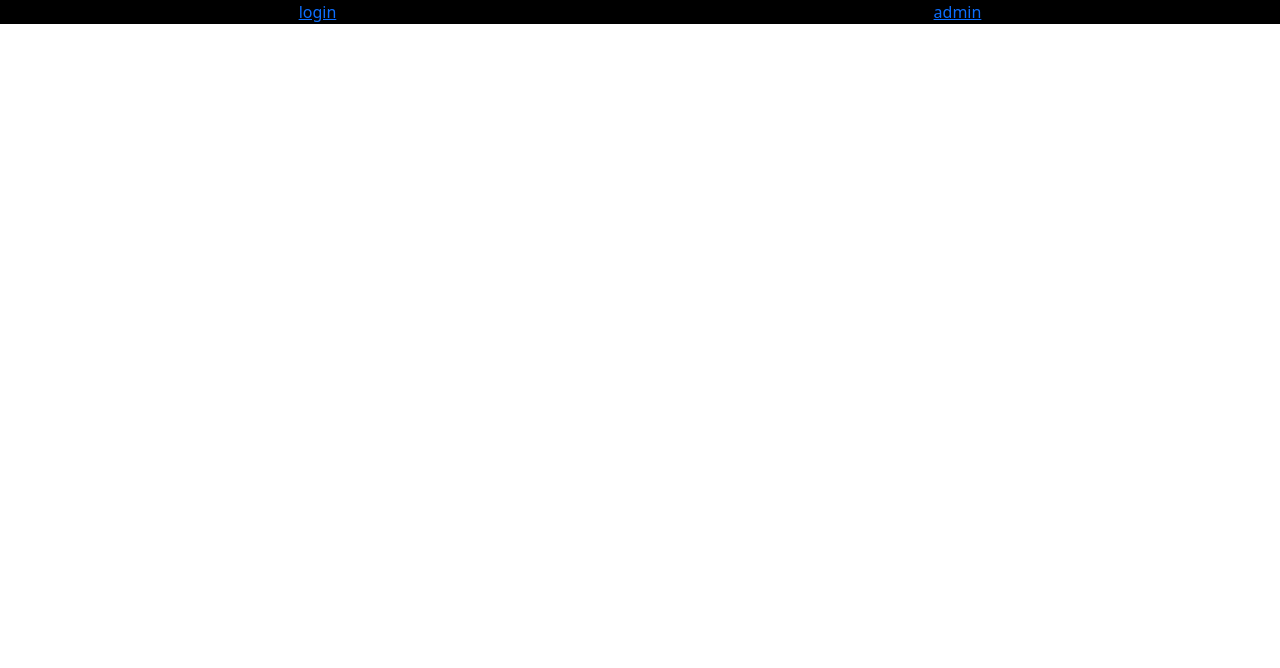
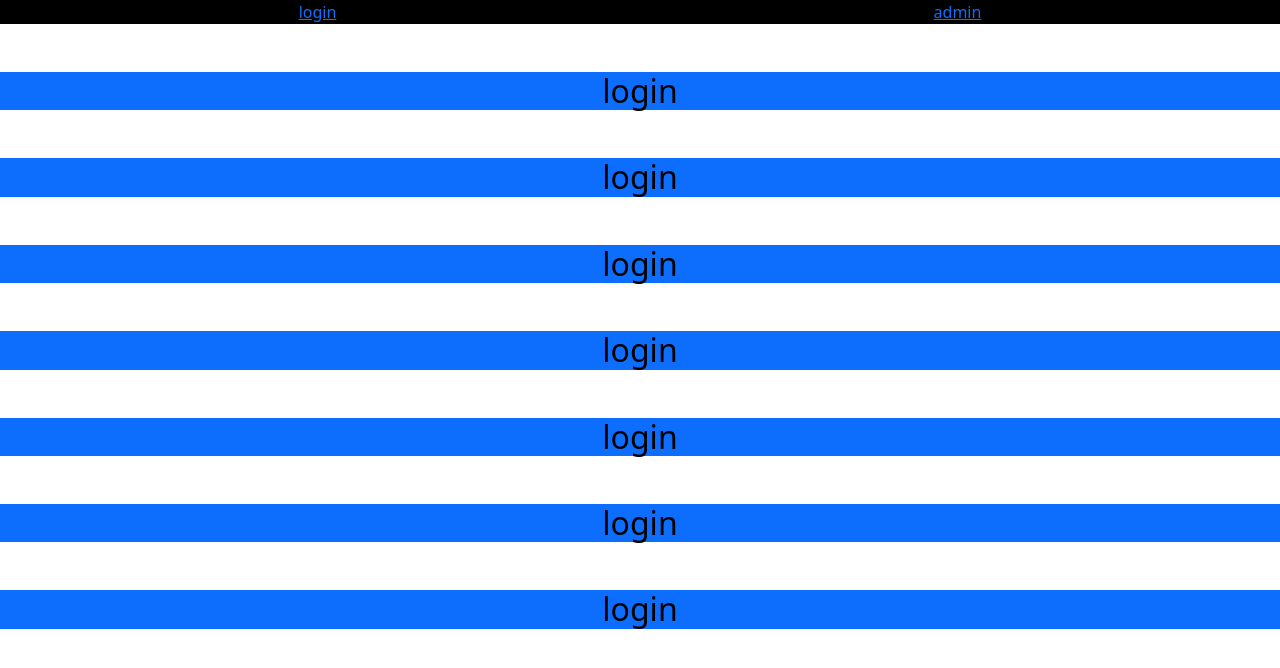
Before and after one commit to vinayb-1995/Ticketing_tool_frontend, a React (Create React App) app: page / in a window 1280 px wide. Shown: the top 668 px of the page. Built offline with nearby package versions, Linux system fonts and the light colour scheme.

Commit message:
basic setup

```diff
--- a/src/App.js
+++ b/src/App.js
@@ -1,12 +1,12 @@
 import './App.css';
 import Header from './components/Header/Header';
-import AppRoutes from './Routes.js/AppRoutes';
+import AppRoutes from './Routes/AppRoutes';
 
 function App() {
   return (
     <>
     <Header/>
-    <AppRoutes/>
+ <AppRoutes/>
     </>
   );
 }
--- a/src/Routes.js/AppRoutes.js
+++ /dev/null
@@ -1,15 +0,0 @@
-import { Route, Routes } from "react-router-dom";
-import Login from "../pages/Login/Login";
-import Admin from "../pages/Admin/Admin";
-
-const AppRoutes=()=>{
-    return(
-        <>
-        <Routes>
-            <Route path="/" elemetn={<Login/>}/>
-            <Route path="/admin" elemetn={<Admin/>}/>
-        </Routes>
-        </>
-    )
-}
-export default AppRoutes;
--- /dev/null
+++ b/src/Routes/AppRoutes.js
@@ -0,0 +1,15 @@
+import { Route, Routes } from "react-router-dom";
+import Login from "../pages/Login/Login";
+import Admin from "../pages/Admin/Admin";
+
+const AppRoutes = () => {
+  return (
+    <>
+      <Routes>
+        <Route path="/" element={<Login />} />
+        <Route path="/admin" element={<Admin />} />
+      </Routes>
+    </>
+  );
+};
+export default AppRoutes;
--- a/src/components/Header/Header.js
+++ b/src/components/Header/Header.js
@@ -1,11 +1,11 @@
-import { Link } from "react-router-dom";
+import { NavLink } from "react-router-dom";
 
 const Header=()=>{
     return(
         <>
           <div className="d-flex justify-content-around bg-black">
-            <Link to="/">login</Link>
-            <Link to="/admin">admin</Link>
+            <NavLink to="/">login</NavLink>
+            <NavLink to="/admin">admin</NavLink>
           </div>
         </>
     )
--- a/src/pages/Admin/Admin.js
+++ b/src/pages/Admin/Admin.js
@@ -1,6 +1,11 @@
 const Admin=()=>{
     return(
     <>
+      <h2 className="text-black mt-5 bg-primary">Admin</h2>
+      <h2 className="text-black mt-5 bg-primary">Admin</h2>
+      <h2 className="text-black mt-5 bg-primary">Admin</h2>
+      <h2 className="text-black mt-5 bg-primary">Admin</h2>
+      <h2 className="text-black mt-5 bg-primary">Admin</h2>
       <h2 className="text-black mt-5 bg-primary">Admin</h2>
     </>
     )
--- a/src/pages/Login/Login.js
+++ b/src/pages/Login/Login.js
@@ -1,6 +1,12 @@
 const Login=()=>{
     return(
         <>
+        <h2 className="text-center text-black mt-5 bg-primary"> login</h2>
+        <h2 className="text-center text-black mt-5 bg-primary"> login</h2>
+        <h2 className="text-center text-black mt-5 bg-primary"> login</h2>
+        <h2 className="text-center text-black mt-5 bg-primary"> login</h2>
+        <h2 className="text-center text-black mt-5 bg-primary"> login</h2>
+        <h2 className="text-center text-black mt-5 bg-primary"> login</h2>
         <h2 className="text-center text-black mt-5 bg-primary"> login</h2>
         </>
     )
```
Also changed, not shown: src/stylesSass/common.scss (added), src/stylesSass/main.scss (added), 1 other file (tests, documents, lock files or other folders).
